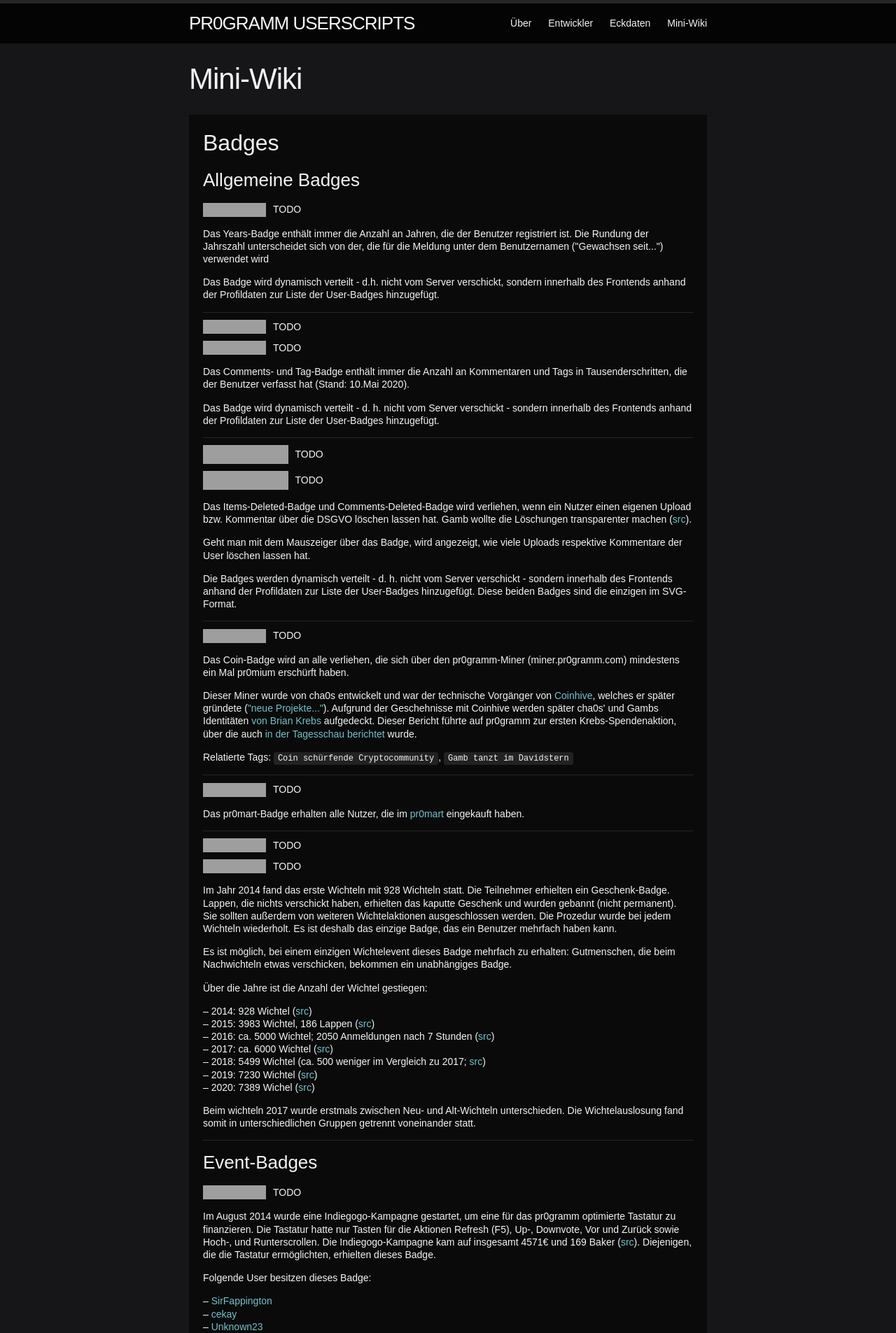
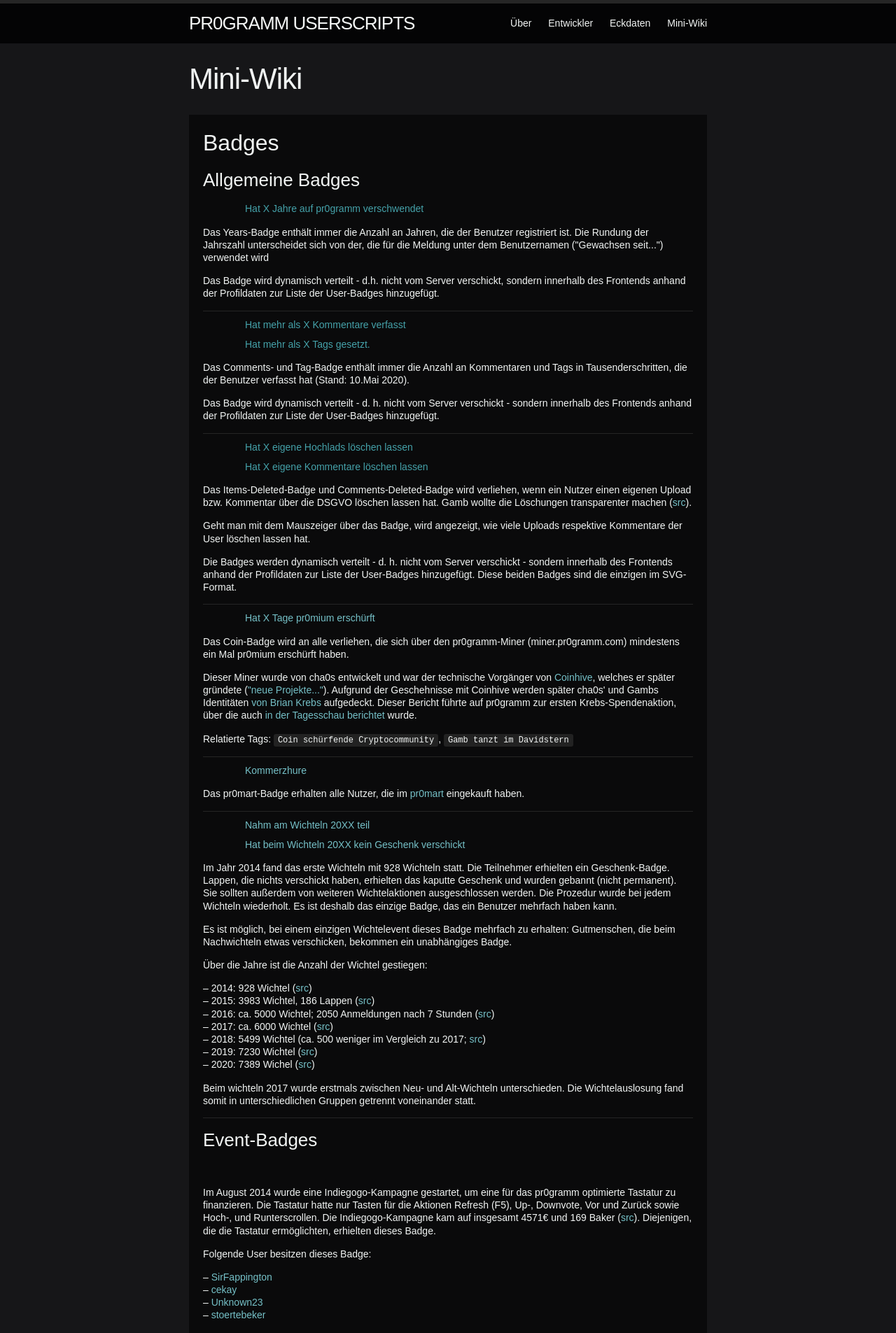
Before and after one commit to holzmaster/userscripts, a Jekyll site: the page built from miniwiki.html, in a window 1280 px wide. Shown: the top 1905 px of the page at 70% size. Built offline with Jekyll 4.4.1, drawn with Linux system fonts in a browser that asks for light colours; some of the changed text lies outside the part shown; grey boxes are pictures that could not be loaded.

Commit message:
Refactur badges page to use same source as eckdaten

```diff
--- /dev/null
+++ b/_includes/badge-entry.html
@@ -0,0 +1,4 @@
+<li><span class="badge-preview">
+	<img src="{{ include.badge.url }}"></span>
+	<a class="badge-description" href="{{ include.badge.link }}">{{ include.badge.description }}</a>
+</li>
--- a/css/main.scss
+++ b/css/main.scss
@@ -262,6 +262,10 @@ section.badges {
 				.badge-preview {
 					min-width: 50px;
 					text-align: right;
+
+					img[src$=".svg"] {
+						height: 27px;
+					}
 				}
 				.badge-description {
 
--- a/eckdaten.html
+++ b/eckdaten.html
@@ -205,8 +205,8 @@ comment_font_size: 14px
 		<h2>Badges</h2>
 		<div class="badge-list-inline">
 			{%- for badge in site.data.badges -%}
-				<a href="{{ badge[1].url }}" class="badge-list-item">
-					<img alt="{{ badge[0] }}" title="{{ badge[1].description }}" src="{{ badge[1].url }}">
+				<a href="{{ badge[1].image }}" class="badge-list-item">
+					<img alt="{{ badge[0] }}" title="{{ badge[1].description }}" src="{{ badge[1].image }}">
 				</a>
 			{%- endfor -%}
 		</div>
--- a/miniwiki.html
+++ b/miniwiki.html
@@ -11,7 +11,7 @@ permalink: /miniwiki/
 		<div>
 			<dt class="badge-container">
 				<ul>
-					<li><span class="badge-preview"><img src="//pr0gramm.com/media/badges/years.png"></span><span class="badge-description">TODO</span></li>
+					{% include badge-entry.html badge=site.data.badges.years %}
 				</ul>
 			</dt>
 			<dd>
@@ -24,8 +24,8 @@ permalink: /miniwiki/
 		<div>
 			<dt class="badge-container">
 				<ul>
-					<li><span class="badge-preview"><img src="//pr0gramm.com/media/badges/comments.png"></span><span class="badge-description">TODO</span></li>
-					<li><span class="badge-preview"><img src="//pr0gramm.com/media/badges/tags.svg"></span><span class="badge-description">TODO</span></li>
+					{% include badge-entry.html badge=site.data.badges.comments %}
+					{% include badge-entry.html badge=site.data.badges.tags %}
 				</ul>
 			</dt>
 			<dd>
@@ -40,8 +40,8 @@ permalink: /miniwiki/
 		<div>
 			<dt class="badge-container">
 				<ul>
-					<li><span class="badge-preview"><img src="//pr0gramm.com/media/badges/itemdelete.svg" style="height: 27px;"></span><span class="badge-description">TODO</span></li>
-					<li><span class="badge-preview"><img src="//pr0gramm.com/media/badges/commentdelete.svg" style="height: 27px;"></span><span class="badge-description">TODO</span></li>
+					{% include badge-entry.html badge=site.data.badges.deleted_upload %}
+					{% include badge-entry.html badge=site.data.badges.deleted_comments %}
 				</ul>
 			</dt>
 			<dd>
@@ -60,7 +60,7 @@ permalink: /miniwiki/
 		<div>
 			<dt class="badge-container">
 				<ul>
-					<li><span class="badge-preview"><img src="//pr0gramm.com/media/badges/pr0-coin.png"></span><span class="badge-description">TODO</span></li>
+					{% include badge-entry.html badge=site.data.badges.coin %}
 				</ul>
 			</dt>
 			<dd>
@@ -83,7 +83,7 @@ permalink: /miniwiki/
 		<div>
 			<dt class="badge-container">
 				<ul>
-					<li><span class="badge-preview"><img src="//pr0gramm.com/media/badges/shopping-cart.png"></span><span class="badge-description">TODO</span></li>
+					{% include badge-entry.html badge=site.data.badges.pr0mart %}
 				</ul>
 			</dt>
 			<dd>
@@ -93,8 +93,8 @@ permalink: /miniwiki/
 		<div>
 			<dt class="badge-container">
 				<ul>
-					<li><span class="badge-preview"><img src="//pr0gramm.com/media/badges/secret-santa-2014.png"></span><span class="badge-description">TODO</span></li>
-					<li><span class="badge-preview"><img src="//pr0gramm.com/media/badges/bad-secret-santa-2014.png"></span><span class="badge-description">TODO</span></li>
+					{% include badge-entry.html badge=site.data.badges.wichtel %}
+					{% include badge-entry.html badge=site.data.badges.hurensohn %}
 				</ul>
 			</dt>
 			<dd>
@@ -135,7 +135,7 @@ permalink: /miniwiki/
 		<div>
 			<dt class="badge-container">
 				<ul>
-					<li><span class="badge-preview"><img src="//pr0gramm.com/media/badges/keyboard.png"></span><span class="badge-description">TODO</span></li>
+					{% include badge-entry.html badge=site.data.badges.keyboard %}
 				</ul>
 			</dt>
 			<dd>
@@ -157,15 +157,14 @@ permalink: /miniwiki/
 						<!-- TODO: Fehlt hier wer? -->
 					</ul>
 				</p>
-				<p>Bei dem Zusammenbau und der Entwicklung waren auch noch weitere User beteiligt, die allerdings kein
-					Badge
-					erhielten (<a href="//pr0gramm.com/top/keyb0ard/454701">src</a>).</p>
+				<p>Bei dem Zusammenbau und der Entwicklung waren auch noch weitere User beteiligt, die allerdings kein Badge erhielten (<a href="//pr0gramm.com/top/keyb0ard/454701">src</a>).</p>
 				<p>Relatierte Tags: <code>keyb0ard</code>, <code>stoertebeker</code></p>
 			</dd>
 		</div>
 		<div>
 			<dt class="badge-container">
 				<ul>
+					{% include badge-entry.html badge=site.data.badges.fag %}
 					<li><span class="badge-preview"><img src="//pr0gramm.com/media/badges/social-share.png"></span><span class="badge-description">TODO</span></li>
 				</ul>
 			</dt>
@@ -180,8 +179,8 @@ permalink: /miniwiki/
 		<div>
 			<dt class="badge-container">
 				<ul>
-					<li><span class="badge-preview"><img src="//pr0gramm.com/media/badges/benitrat0r-lose.png"></span><span class="badge-description">TODO</span></li>
-					<li><span class="badge-preview"><img src="//pr0gramm.com/media/badges/benitrat0r-win.png"></span><span class="badge-description">TODO</span></li>
+					{% include badge-entry.html badge=site.data.badges.benitrat0r_win %}
+					{% include badge-entry.html badge=site.data.badges.benitrat0r_lose %}
 				</ul>
 			</dt>
 			<dd>
@@ -197,8 +196,8 @@ permalink: /miniwiki/
 		<div>
 			<dt class="badge-container">
 				<ul>
-					<li><span class="badge-preview"><img src="//pr0gramm.com/media/badges/crumbled-contract.png"></span><span class="badge-description">TODO</span></li>
-					<li><span class="badge-preview"><img src="//pr0gramm.com/media/badges/contract.png"></span><span class="badge-description">TODO</span></li>
+					{% include badge-entry.html badge=site.data.badges.contract %}
+					{% include badge-entry.html badge=site.data.badges.crumbled_contract %}
 				</ul>
 			</dt>
 			<dd>
@@ -216,8 +215,8 @@ permalink: /miniwiki/
 		<div>
 			<dt class="badge-container">
 				<ul>
-					<li><span class="badge-preview"><img src="//pr0gramm.com/media/badges/connect4-red.png"></span><span class="badge-description">TODO</span></li>
-					<li><span class="badge-preview"><img src="//pr0gramm.com/media/badges/connect4-blue.png"></span><span class="badge-description">TODO</span></li>
+					{% include badge-entry.html badge=site.data.badges.connect4_red %}
+					{% include badge-entry.html badge=site.data.badges.connect4_blue %}
 				</ul>
 			</dt>
 			<dd>
@@ -254,8 +253,8 @@ permalink: /miniwiki/
 		<div>
 			<dt class="badge-container">
 				<ul>
-					<li><span class="badge-preview"><img src="//pr0gramm.com/media/badges/krebs-donation.png"></span><span class="badge-description">TODO</span></li>
-					<li><span class="badge-preview"><img src="//pr0gramm.com/media/badges/krebs-starter.png"></span><span class="badge-description">TODO</span></li>
+					{% include badge-entry.html badge=site.data.badges.krebs_spende %}
+					{% include badge-entry.html badge=site.data.badges.krebs_spende_starter %}
 				</ul>
 			</dt>
 			<dd>
@@ -265,7 +264,7 @@ permalink: /miniwiki/
 		<div>
 			<dt class="badge-container">
 				<ul>
-					<li><span class="badge-preview"><img src="//pr0gramm.com/media/badges/art13.png"></span><span class="badge-description">TODO</span></li>
+					{% include badge-entry.html badge=site.data.badges.artikel_13 %}
 				</ul>
 			</dt>
 			<dd>
@@ -277,8 +276,8 @@ permalink: /miniwiki/
 		<div>
 			<dt class="badge-container">
 				<ul>
-					<li><span class="badge-preview"><img src="//pr0gramm.com/media/badges/benitrator-lose.png"></span><span class="badge-description">TODO</span></li>
-					<li><span class="badge-preview"><img src="//pr0gramm.com/media/badges/benitrator-win.png"></span><span class="badge-description">TODO</span></li>
+					{% include badge-entry.html badge=site.data.badges.benitrat0r_2019_win %}
+					{% include badge-entry.html badge=site.data.badges.benitrat0r_2019_lose %}
 				</ul>
 			</dt>
 			<dd>
@@ -290,8 +289,8 @@ permalink: /miniwiki/
 		<div>
 			<dt class="badge-container">
 				<ul>
-					<li><span class="badge-preview"><img src="//pr0gramm.com/media/badges/paint-silver.png"></span><span class="badge-description">TODO</span></li>
-					<li><span class="badge-preview"><img src="//pr0gramm.com/media/badges/paint-gold.png"></span><span class="badge-description">TODO</span></li>
+					{% include badge-entry.html badge=site.data.badges.profi_reinlad %}
+					{% include badge-entry.html badge=site.data.badges.reinlad %}
 				</ul>
 			</dt>
 			<dd>
@@ -307,7 +306,7 @@ permalink: /miniwiki/
 		<div>
 			<dt class="badge-container">
 				<ul>
-					<li><span class="badge-preview"><img src="//pr0gramm.com/media/badges/krebs19-donation.png"></span><span class="badge-description">TODO</span></li>
+					{% include badge-entry.html badge=site.data.badges.krebs_spende_2019 %}
 				</ul>
 			</dt>
 			<dd>
@@ -317,7 +316,7 @@ permalink: /miniwiki/
 		<div>
 			<dt class="badge-container">
 				<ul>
-					<li><span class="badge-preview"><img src="https://pr0gramm.com/media/badges/good-noodle.png"></span><span class="badge-description">TODO</span></li>
+					{% include badge-entry.html badge=site.data.badges.good_noodle %}
 				</ul>
 			</dt>
 			<dd>
@@ -332,8 +331,8 @@ permalink: /miniwiki/
 		<div>
 			<dt class="badge-container">
 				<ul>
-					<li><span class="badge-preview"><img src="//pr0gramm.com/media/badges/benitrator20-win.png"></span><span class="badge-description">TODO</span></li>
-					<li><span class="badge-preview"><img src="//pr0gramm.com/media/badges/benitrator20-lose.png"></span><span class="badge-description">TODO</span></li>
+					{% include badge-entry.html badge=site.data.badges.benitrator20_win %}
+					{% include badge-entry.html badge=site.data.badges.benitrator20_lose %}
 				</ul>
 			</dt>
 			<dd>
@@ -344,12 +343,12 @@ permalink: /miniwiki/
 		<div>
 			<dt class="badge-container">
 				<ul>
-					<li><span class="badge-preview"><img src="//pr0gramm.com/media/badges/pr0rona-globuli.png"></span><span class="badge-description">TODO</span></li>
-					<li><span class="badge-preview"><img src="//pr0gramm.com/media/badges/pr0rona-mask.png"></span><span class="badge-description">TODO</span></li>
-					<li><span class="badge-preview"><img src="//pr0gramm.com/media/badges/pr0rona-thermometer.png"></span><span class="badge-description">TODO</span></li>
-					<li><span class="badge-preview"><img src="//pr0gramm.com/media/badges/pr0rona-beer.png"></span><span class="badge-description">TODO</span></li>
-					<li><span class="badge-preview"><img src="//pr0gramm.com/media/badges/pr0rona-toiletpaper.png"></span><span class="badge-description">TODO</span></li>
-					<li><span class="badge-preview"><img src="//pr0gramm.com/media/badges/backpack.png"></span><span class="badge-description">TODO</span></li>
+					{% include badge-entry.html badge=site.data.badges.pr0rona_mask %}
+					{% include badge-entry.html badge=site.data.badges.pr0rona_globuli %}
+					{% include badge-entry.html badge=site.data.badges.pr0rona_thermometer %}
+					{% include badge-entry.html badge=site.data.badges.pr0rona_beer %}
+					{% include badge-entry.html badge=site.data.badges.pr0rona_toiletpaper %}
+					{% include badge-entry.html badge=site.data.badges.backpack %}
 				</ul>
 			</dt>
 			<dd>
@@ -429,14 +428,14 @@ permalink: /miniwiki/
 		<div>
 			<dt class="badge-container">
 				<ul>
-					<li><span class="badge-preview"><img src="//pr0gramm.com/media/badges/donation_2021.png"></span><span class="badge-description">TODO</span></li>
-					<li><span class="badge-preview"><img src="//pr0gramm.com/media/badges/casino_winner.png"></span><span class="badge-description">TODO</span></li>
-					<li><span class="badge-preview"><img src="//pr0gramm.com/media/badges/casino_loser.png"></span><span class="badge-description">TODO</span></li>
-					<li><span class="badge-preview"><img src="//pr0gramm.com/media/badges/casino_jackpot.png"></span><span class="badge-description">TODO</span></li>
-					<li><span class="badge-preview"><img src="//pr0gramm.com/media/badges/casino_king.png"></span><span class="badge-description">TODO</span></li>
-					<li><span class="badge-preview"><img src="//pr0gramm.com/media/badges/casino_gewinnertyp.png"></span><span class="badge-description">TODO</span></li>
-					<li><span class="badge-preview"><img src="//pr0gramm.com/media/badges/casino_roulette.png"></span><span class="badge-description">TODO</span></li>
-					<li><span class="badge-preview"><img src="//pr0gramm.com/media/badges/casino_hooker.png"></span><span class="badge-description">TODO</span></li>
+					{% include badge-entry.html badge=site.data.badges.donation_2021 %}
+					{% include badge-entry.html badge=site.data.badges.casino_winner %}
+					{% include badge-entry.html badge=site.data.badges.casino_loser %}
+					{% include badge-entry.html badge=site.data.badges.casino_jackpot %}
+					{% include badge-entry.html badge=site.data.badges.casino_king %}
+					{% include badge-entry.html badge=site.data.badges.casino_roulette %}
+					{% include badge-entry.html badge=site.data.badges.casino_gewinnertyp %}
+					{% include badge-entry.html badge=site.data.badges.casino_hooker %}
 				</ul>
 			</dt>
 			<dd>
@@ -446,10 +445,10 @@ permalink: /miniwiki/
 		<div>
 			<dt class="badge-container">
 				<ul>
-					<li><span class="badge-preview"><img src="//pr0gramm.com/media/badges/stonks-gain.png"></span><span class="badge-description">TODO</span></li>
-					<li><span class="badge-preview"><img src="//pr0gramm.com/media/badges/stonks-crash.png"></span><span class="badge-description">TODO</span></li>
-					<li><span class="badge-preview"><img src="//pr0gramm.com/media/badges/stonks-diamond-paws.png"></span><span class="badge-description">TODO</span></li>
-					<li><span class="badge-preview"><img src="//pr0gramm.com/media/badges/stonks-jrmy.png"></span><span class="badge-description">TODO</span></li>
+					{% include badge-entry.html badge=site.data.badges.stonks_gain %}
+					{% include badge-entry.html badge=site.data.badges.stonks_crash %}
+					{% include badge-entry.html badge=site.data.badges.stonks_diamond_paws %}
+					{% include badge-entry.html badge=site.data.badges.stonks_jrmy %}
 				</ul>
 			</dt>
 			<dd>
```
Also changed, not shown: _data/badges.yml (+53 -53 lines).
